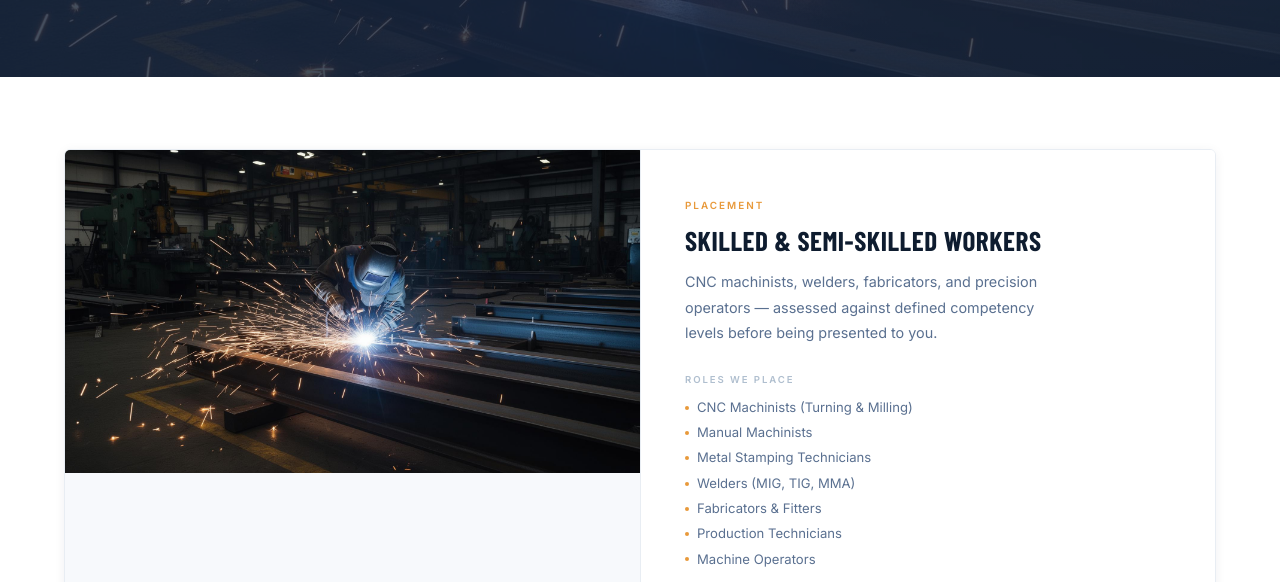
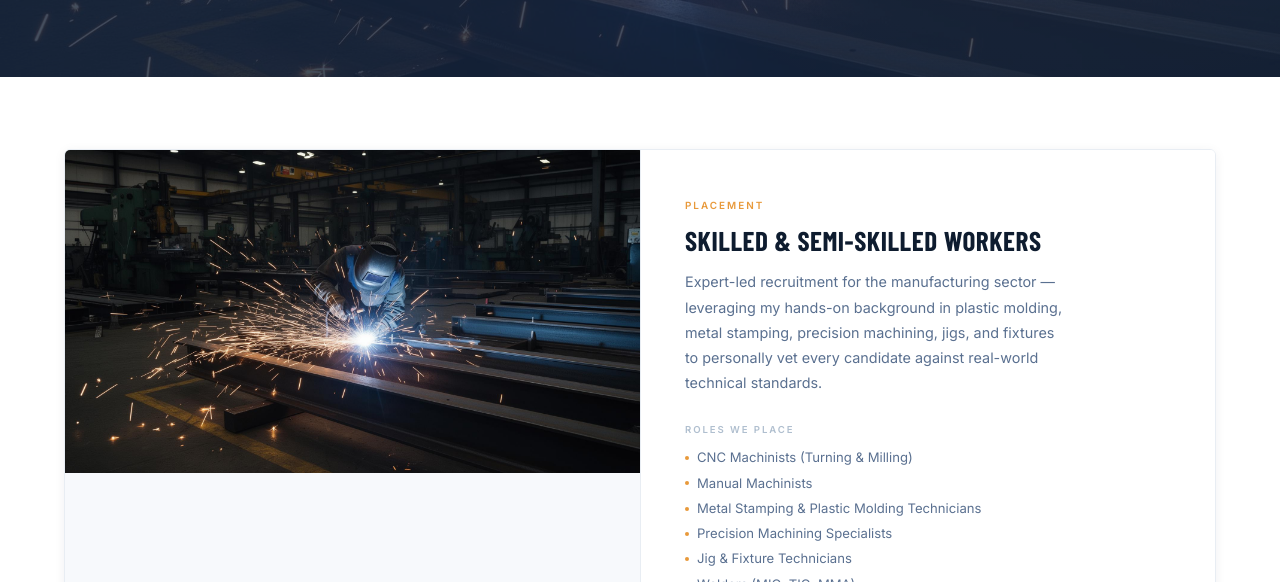
Before and after one commit to nacosking/IndustryForce, a plain HTML site: page html/Services.html in a window 1280 px wide. Shown: the part 370-952 px from the top of the page. Drawn offline with nearby package versions, Linux system fonts and the light colour scheme; no server answers; files whose address does not match are found by name; a web font is replaced by a local one.

Commit message:
Services update

```diff
--- a/html/Services.html
+++ b/html/Services.html
@@ -42,15 +42,19 @@
         <div class="content-panel">
           <span class="service-tag">Placement</span>
           <h2 class="service-title">Skilled &amp; Semi-Skilled Workers</h2>
-        <p class="service-desc">CNC machinists, welders, fabricators, and precision operators — assessed against defined competency levels before being presented to you.</p>
+
+          <p class="service-desc">
+Expert-led recruitment for the manufacturing sector — leveraging my hands-on background in plastic molding, metal stamping, precision machining, jigs, and fixtures to personally vet every candidate against real-world technical standards.          </p>
+
           <div class="includes-label">Roles We Place</div>
           <ul class="includes-list">
             <li>CNC Machinists (Turning &amp; Milling)</li>
             <li>Manual Machinists</li>
-          <li>Metal Stamping Technicians</li>
+            <li>Metal Stamping &amp; Plastic Molding Technicians</li>
+            <li>Precision Machining Specialists</li>
+            <li>Jig &amp; Fixture Technicians</li>
             <li>Welders (MIG, TIG, MMA)</li>
             <li>Fabricators &amp; Fitters</li>
-          <li>Production Technicians</li>
             <li>Machine Operators</li>
           </ul>
         </div>
```
Lines whose indentation alone changed are shown as unchanged.
